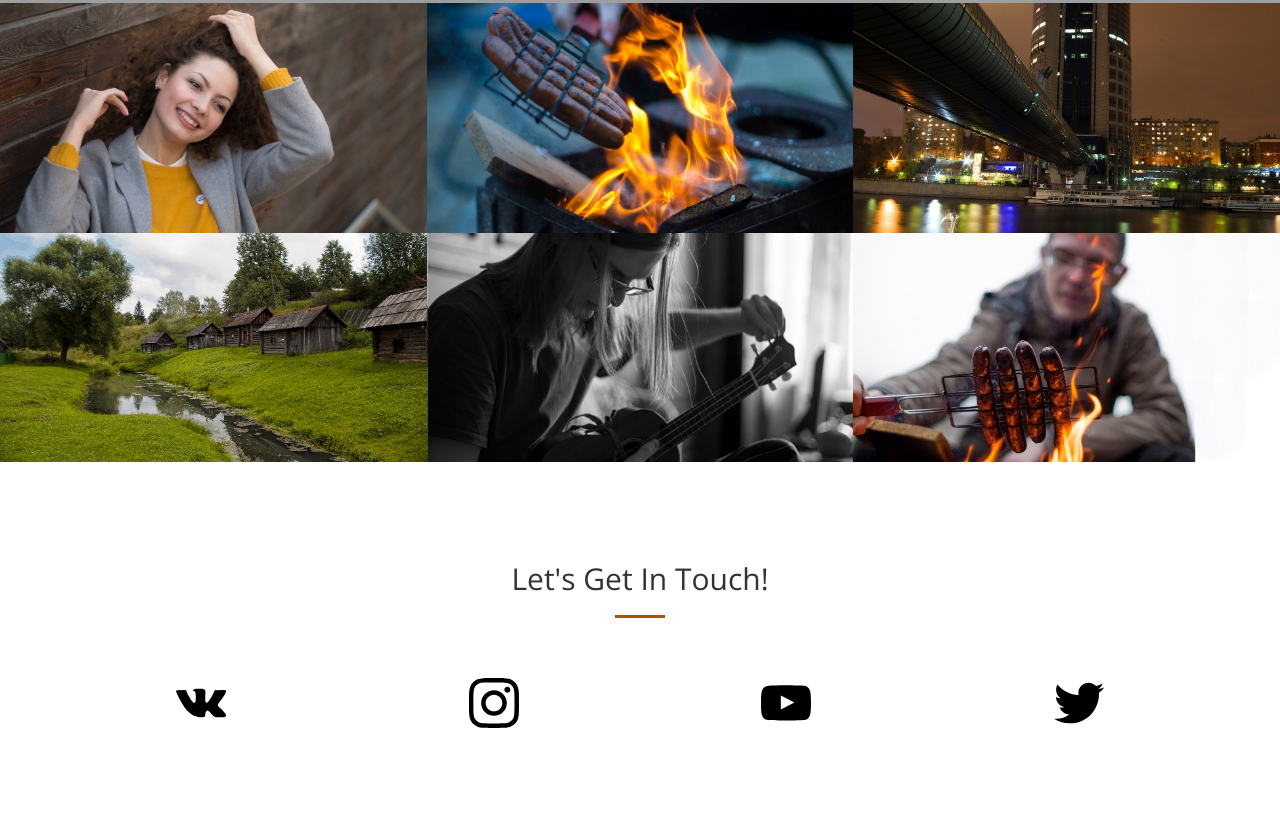
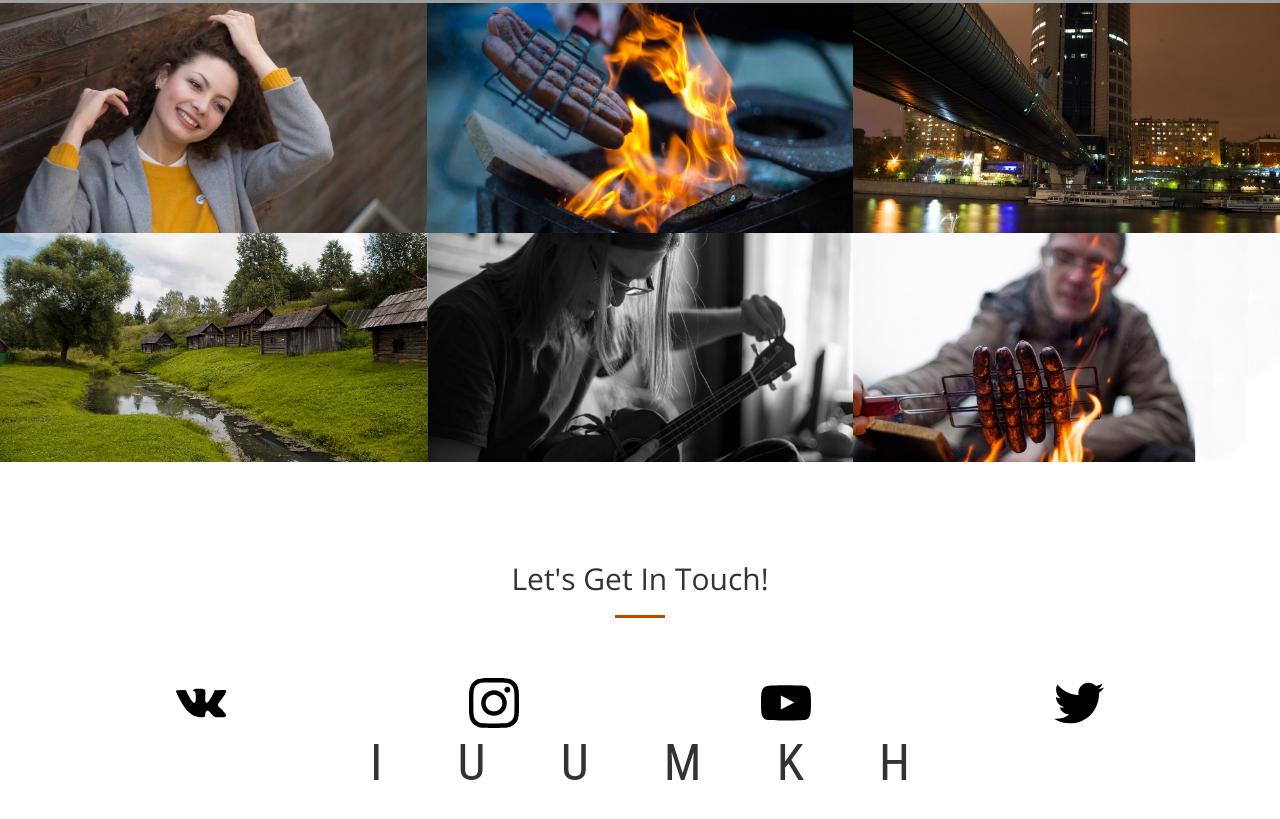
Before and after one commit to diasoftDev/diasoftDev.github.io, a plain HTML site: page index.html in a window 1280 px wide. Shown: the part 797-1616 px from the top of the page. Drawn offline with nearby package versions, Linux system fonts and the light colour scheme; grey boxes are pictures that could not be loaded.

Commit message:
new logo at footer

```diff
--- a/css/creative.css
+++ b/css/creative.css
@@ -643,3 +643,44 @@ img::-moz-selection {
 }
 
 /* end preloader*/
+
+/*new style for logo START*/
+
+.byline {
+margin: auto;
+font-family: 'Roboto Condensed', sans-serif;
+display: flex;
+justify-content: space-between;
+width: calc(120px*3);
+font-size: 40px;
+}
+.byline span {
+position: relative;
+display: block;
+transition: order 1s;
+}
+.protect {font-size: 20px;}
+.byline:hover .m {
+order: 1;
+}
+.byline:hover .i {
+order: 2;
+}
+.byline:hover .k {
+order: 3;
+}
+.byline:hover .u {
+order: 4;
+}
+.byline:hover .h {
+order: 5;
+}
+.byline:hover .u2 {
+order: 6;
+}
+.byline {
+width: calc(180px*3);
+font-size: 50px;
+}
+}
+/*new style for logo END*/
--- a/index.html
+++ b/index.html
@@ -206,6 +206,16 @@
 
             </div>
         </div>
+        <!-- Mikuhu -->
+        <div class="byline">
+                <span class="i">I</span>
+                <span class="u">U</span>
+                <span class="u2">U</span>
+                <span class="m">M</span>
+                <span class="k">K</span>
+                <span class="h">H</span>
+
+        </div>
     </section>
 
     <!-- jQuery -->
```
